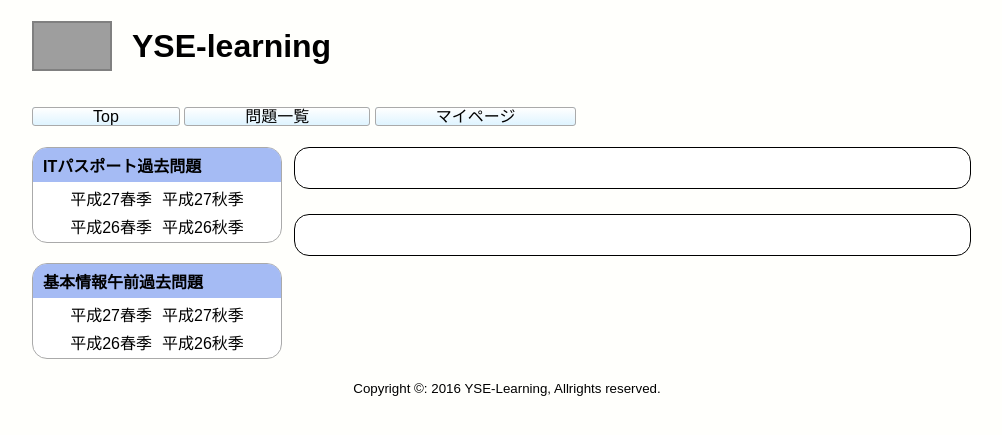
After one commit to kaizanakasato/Pages, a PHP site: page /template.html in a window 1280 px wide. The commit adds this page. Shown: the top 435 px of the page, without its empty margins (133-1135 px from the left). Run offline with PHP 8.4, Linux system fonts and the light colour scheme; grey boxes are pictures that could not be loaded.

Commit message:
0120 Template Remake

```diff
--- a/index.html
+++ b/index.html
@@ -3,7 +3,7 @@
 <head>
 	<meta charset="UTF-8">
 	<title>LoginSample</title>
-	<link rel="stylesheet" href="style.css">
+	<link rel="stylesheet" href="login.css">
 </head>
 <body>
 	<div id="MainPanel">
--- a/style.css
+++ b/style.css
@@ -1,69 +1,172 @@
-@font-face{
-	font-family: 'IPAexG';
-	src: url(fonts/IPAEXG.TTF);
-}
-
 body{
-	background: #F6F6F6;
-	margin: 0;
-	font-family: 'IPAexG';
+    font-family:  'メイリオ',
+    'Hiragio Kaku Gothic Pro',
+    sans-serif;
+    background-color: #fffffc;
 }
 
 h1{
-	font-size: 42pt;
+	line-height: 50px;
+}
+
+header > img{
+	width: 80px;
+	height: 50px;
+	box-sizing: border-box;
+	border: solid 2px grey;
+	float: left;
+	margin-right: 20px;
+}
+
+h3,h4{
+	margin-bottom: 20px;
+    padding: 5px 0px 5px 10px;
+    background-color: #a5bbf4;
+    border-radius: 5px
+}
+
+header{
+    width: 950px;
+    margin: 10px auto;
+}
+
+footer{
+    width: 950px;
+	margin:auto;
 	text-align: center;
 }
 
-#Login{
-	width: 350px;
-	margin: auto auto;
-	padding-top: 30px;
-	border: solid 3px cornflowerblue;
-	text-align: center;
-	border-radius:10px;
+/*ナビゲーションメニュー*/
+nav ul{
+    list-style-type: none;
+    padding-top: 10px;
+    padding-bottom: 10px;
+    padding-left:0px;
+    margin-bottom: 10px
 }
 
-h2{
-	font-size: 24pt;
+nav li{
+    display: inline;
+    padding: 0px 60px 0px 60px;
+    background-color: #f0f8ff;
+    background-image: -webkit-gradinet(
+		Liner,
+		Left top,left bottom,
+		from(#ffffff),
+		to(#cfeeff));
+    background-image: -webkit-linear-gradient(
+		top,
+		#ffffff 0%,
+		#cfeeff 100%);
+    background-image: linear-gradient(
+        to bottom,
+        #ffffff 0%,
+        #dff4ff 100%);
+    border: solid 1px #aaaaaa;
+    border-radius: 3px;
 }
 
-input[type="textbox"],input[type="password"]{
-	margin-top: 100px;
-	display: block;
-	width: 250px;
-	font-size: 24pt;
-	padding: 3px;
-	margin: 10px auto;
-	border: none;
-	border: solid 2px grey;
+nav a{
+    color:black;
+    text-decoration: none;
+
+}
+
+/*コンテンツ枠*/
+article{
+    background-color: #ffffff;
+    width:600px;
+	margin: 0 auto 25px auto;
+    border:solid 1px #000000;
+    padding: 20px 55px 20px 20px;
+    border-radius: 15px
+}
+
+
+#Middle{
+    width: 950px;
+	margin: auto;
+    display: flex;
+    flex-direction: row;
+}
+
+#MainContents{
+    width:700px;
+}
+
+
+#SideMenu{
+    width: 250px;
+}
+
+#SideMenu section{
+    background-color: #ffffff;
+    border: solid 1px #aaaaaa;
+	padding: 0;
+    margin: 0px 0px 20px 0px;
+    border-radius: 15px
+}
+
+#SideMenu > section > h4{
+	margin: 0;
+	border-radius: 0;
+	border-top-left-radius: 14px;
+	border-top-right-radius: 14px;
+}
+
+#SideMenu > section > ul{
+	padding: 0;
+	text-align: center;
+	width: 230px;
+	margin: 0 auto;
+}
+
+#SideMenu > section > ul > li{
+	list-style-type: none;
+	margin: 4px 0;
+}
+
+
+#SideMenu > section > ul > li > a:nth-child(even){
+	margin-left: 10px;
 }
 
 input[type="submit"]{
-	display: block;
-	width: 250px;
-	padding: 15px 55px;
-	margin: 40px auto;
-	color: ghostwhite;
-	box-shadow: 0 0 0 black;
-	border: none;
-	border-radius: 8px;
-	background: none;
-	-webkit-appearance:none;
-	background: cornflowerblue;
+    width: 80px;
+    margin: 0px 0px 0px 0px;
+    background-color: #ffaa00;
+    background-image: -webkit-gradinet(
+            Liner,
+            Left top,left bottom,
+            from(#ffe7b8),
+            to(#ffaa00));
+    background-image: -webkit-linear-gradient(
+            top,
+            #ffe7b8 0%,
+            #ffaa00 100%);
+    background-image: linear-gradient(
+        to bottom,
+        #ffe7b8 0%,
+        #ffaa00 100%);
+    border: solid 1px #aaaaaa;
+    border-radius: 5px;
+    padding: 5px 10px 5px 10px
 }
 
-a{
-	text-decoration: none;
+#content p input{
+    padding:3px 10px 3px 10px;
 }
 
-a:checked{
-	color: dimgrey
+aside label input{
+    width:100px
 }
 
-p{
-	padding: 10px;
-	background: lightgrey;
-	padding: 10px;
-	width: 150px;
-	margin: 100px auto 20px auto;
+#SideMenu li a{
+    color:black;
+    text-decoration: none;
 }
+
+footer{
+    width: 950px;
+	margin: auto;
+}
--- /dev/null
+++ b/template.html
@@ -0,0 +1,52 @@
+<!DOCTYPE html>
+<html Lang="ja">
+<head>
+	<meta charset="UTF-8">
+	<title>Template</title>
+	<link rel="stylesheet" href="style.css">
+</head>
+
+<body>
+	<header>
+		<img src="logo.png" alt="logo">
+		<h1>YSE-learning</h1>
+		<nav>
+			<ul>
+				<li><a href="#">Top</a></li>
+				<li><a href="#">問題一覧</a></li>
+				<li><a href="#">マイページ</a></li>
+			</ul>
+		</nav>
+	</header>
+
+	<div id="Middle">
+		<aside id="SideMenu">
+			<section>
+				<h4>ITパスポート過去問題</h4>
+				<ul>
+					<li><a href="">平成27春季</a><a href="">平成27秋季</a></li>
+					<li><a href="">平成26春季</a><a href="">平成26秋季</a></li>
+				</ul>
+			</section>
+			<section>
+				<h4>基本情報午前過去問題</h4>
+				<ul>
+					<li><a href="">平成27春季</a><a href="">平成27秋季</a></li>
+					<li><a href="">平成26春季</a><a href="">平成26秋季</a></li>
+				</ul>
+			</section>
+		</aside>
+		<div id="MainContents">
+			<article id="content">
+			</article>
+
+			<article>
+			</article>
+		</div>
+	</div>
+
+	<footer>
+		<small>Copyright &copy: 2016 YSE-Learning, Allrights reserved.</small>
+	</footer>
+</body>
+</html>
```
Also changed, not shown: login.css (added, +69 -0 lines).
